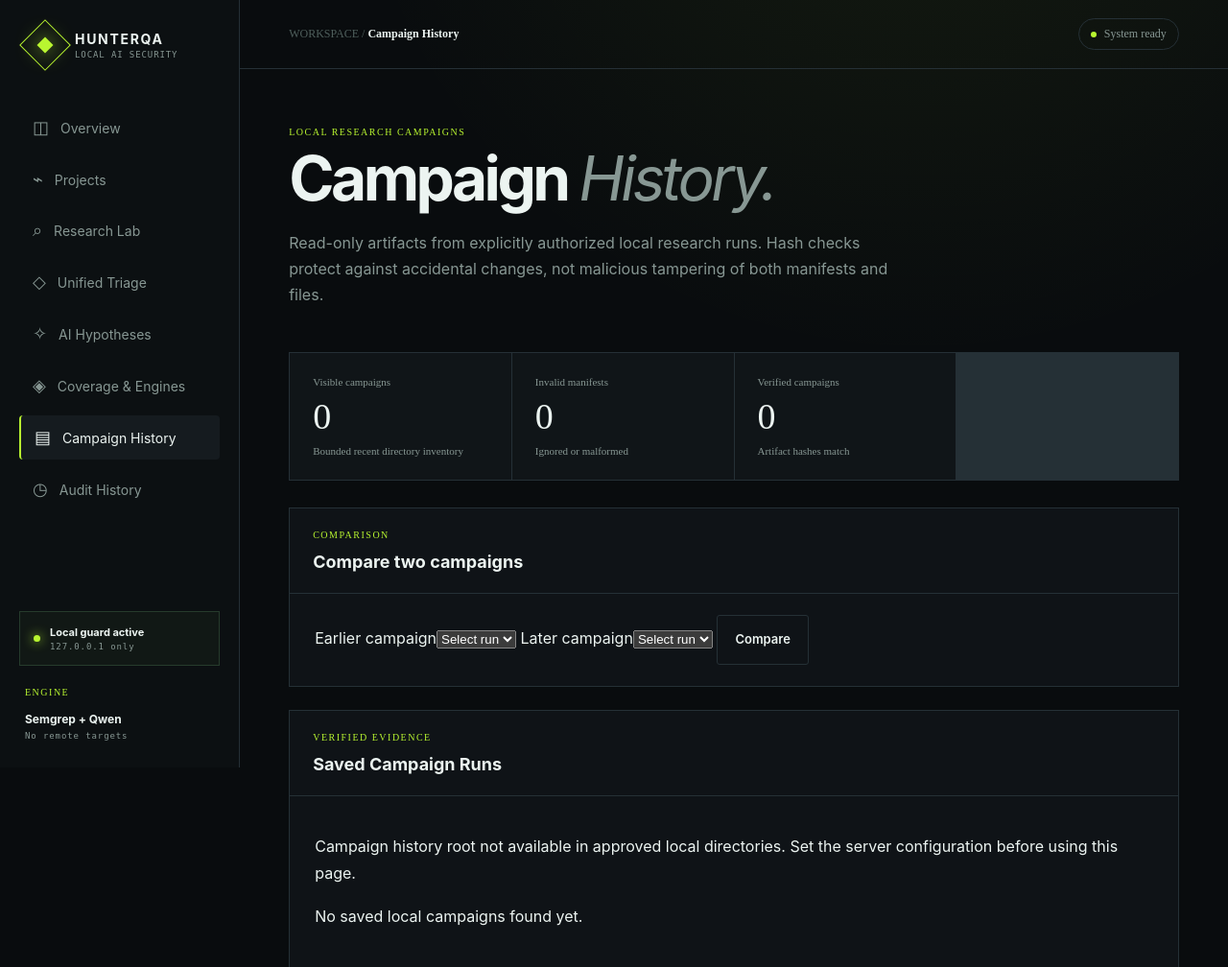
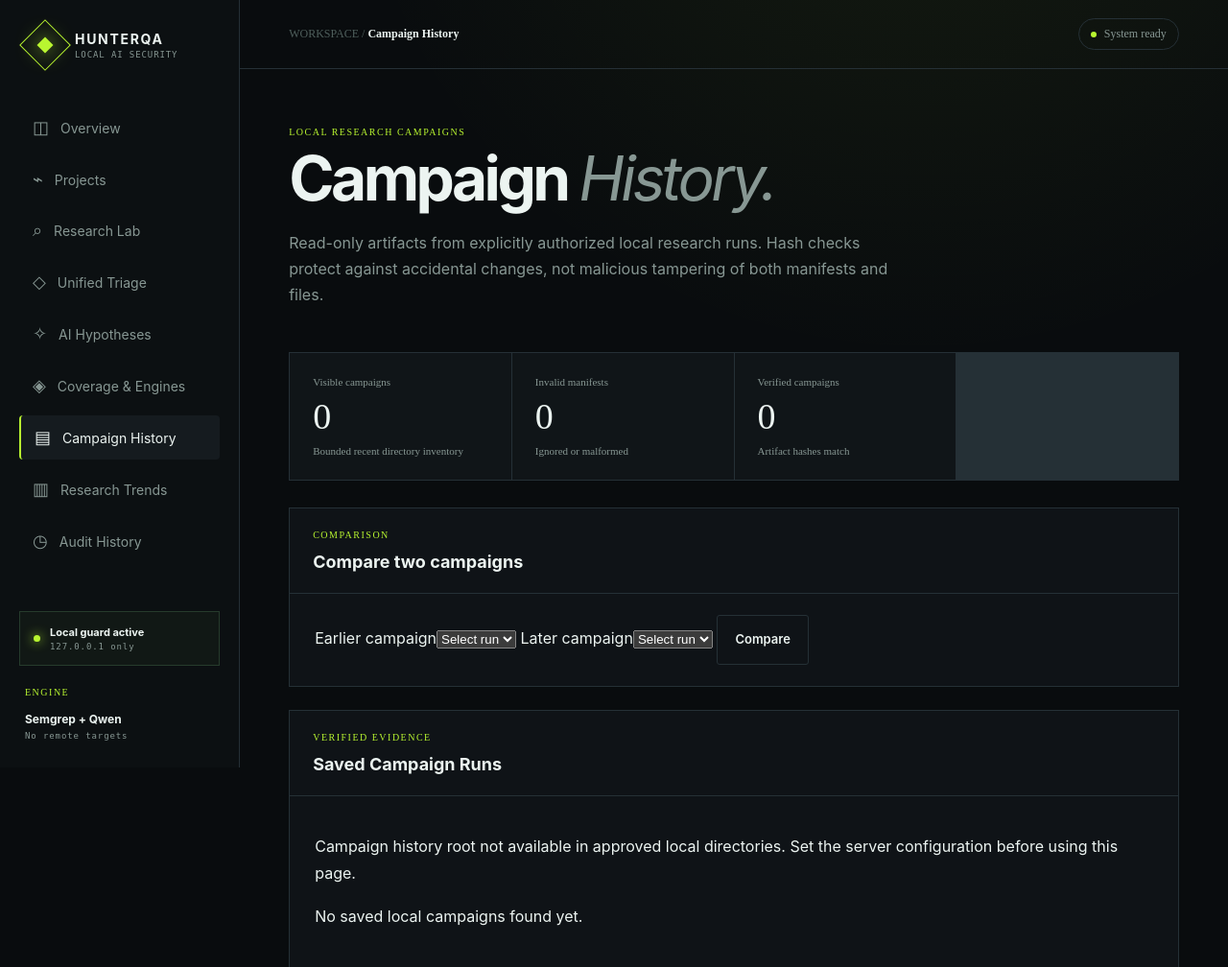
Before and after one commit to ManeaAl-Shabrain/HunterQA-AI, a Flask app: page /campaigns in a window 1280 px wide. Shown: the top 1008 px of the page at 96% size. Run offline with Flask 3, Linux system fonts and the light colour scheme.

Commit message:
Phase 7.9: link campaign trends in navigation

```diff
--- a/hunterqa/templates/base.html
+++ b/hunterqa/templates/base.html
@@ -30,6 +30,7 @@
         <a class="nav-link {{ 'active' if request.endpoint == 'main.hypotheses' }}" href="{{ url_for('main.hypotheses') }}"><span>✧</span> AI Hypotheses</a>
         <a class="nav-link {{ 'active' if request.endpoint == 'main.capabilities' }}" href="{{ url_for('main.capabilities') }}"><span>◈</span> Coverage & Engines</a>
         <a class="nav-link {{ 'active' if request.endpoint == 'main.campaign_history' }}" href="{{ url_for('main.campaign_history') }}"><span>▤</span> Campaign History</a>
+        <a class="nav-link {{ 'active' if request.endpoint == 'main.campaign_trends_dashboard' }}" href="{{ url_for('main.campaign_trends_dashboard') }}"><span>▥</span> Research Trends</a>
         <a class="nav-link {{ 'active' if request.endpoint == 'main.audit_history' }}" href="{{ url_for('main.audit_history') }}"><span>◷</span> Audit History</a>
       </nav>
       <div class="local-guard">
```
